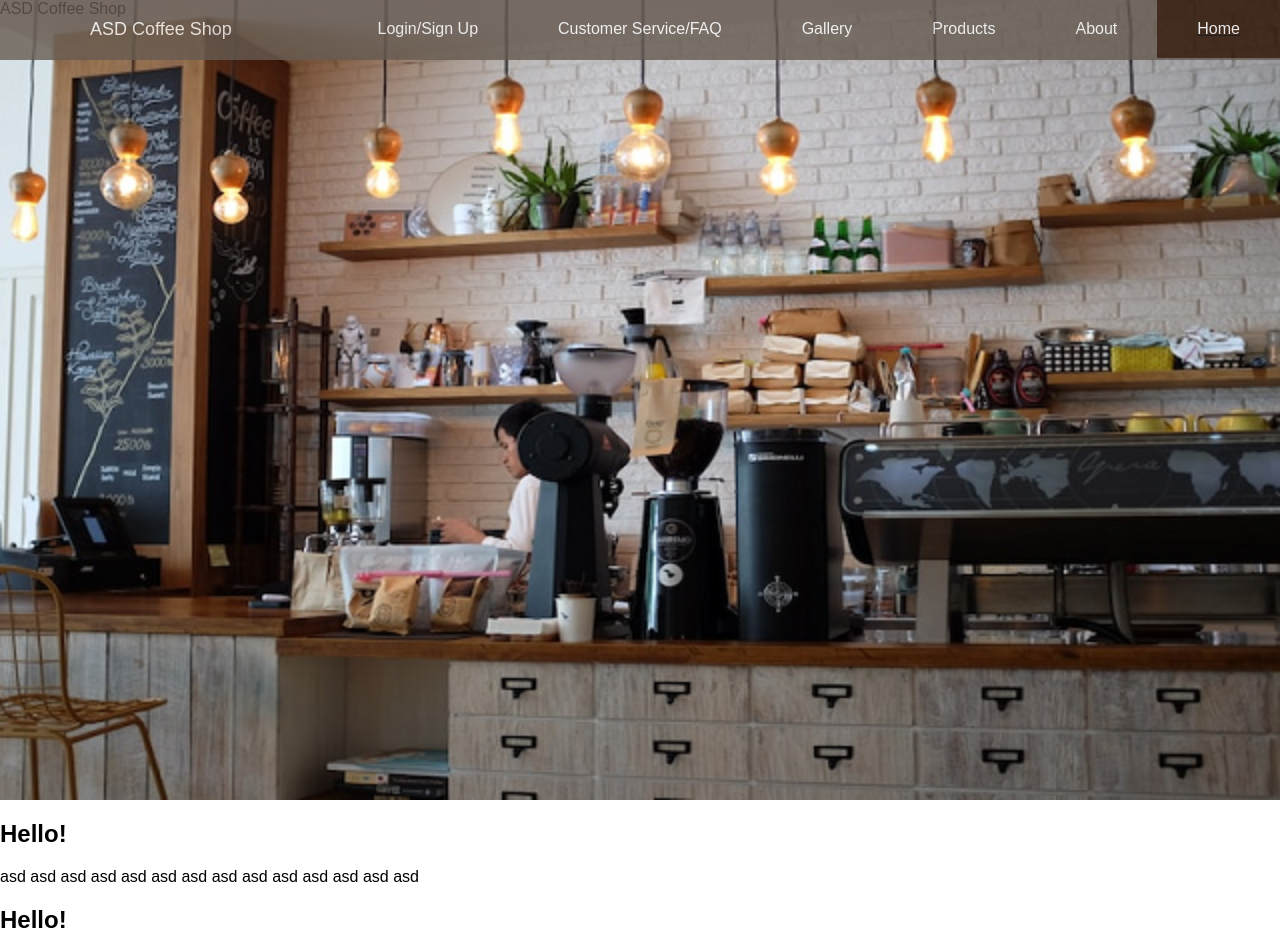
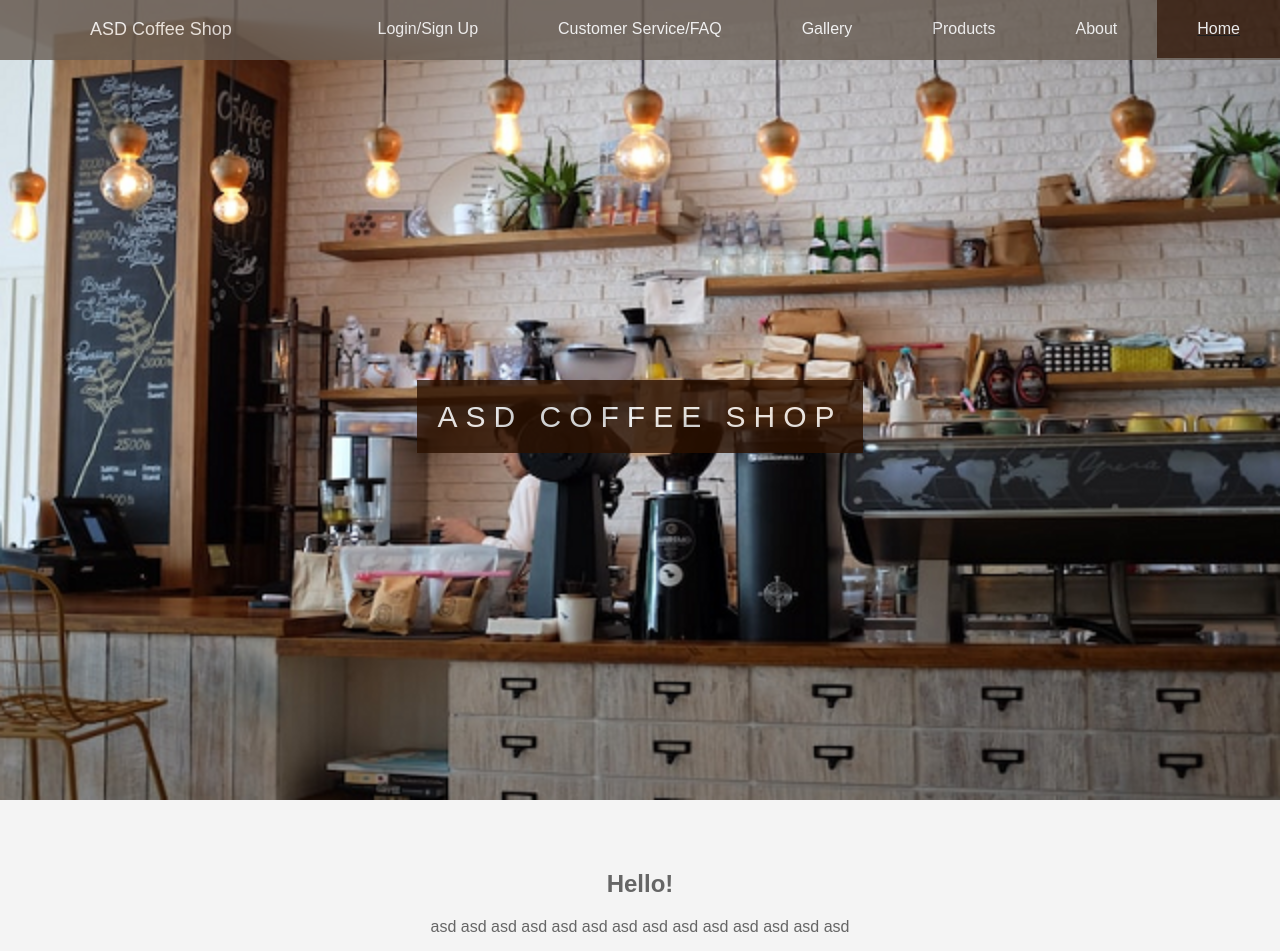
Before and after one commit to exy11111/asd, a plain HTML site: page index.html in a window 1280 px wide. Shown: the top 951 px of the page. Drawn offline with Linux system fonts and the light colour scheme.

Commit message:
Update style.css

```diff
--- a/style.css
+++ b/style.css
@@ -52,12 +52,46 @@ div{
 	display: block;
 }
 
-.pmg1{
+.pmg1, .pmg2{
 	position: relative;
 	background-position: center;
 	background-size: cover;
 	z-index: 0;
+	background-attachment: fixed;
+	background-repeat: no-repeat;
+}
 
+.pmg1{
 	background-image:url('pmg1.png');
 	min-height: 100%;
 }
+
+.pmg2{
+	background-image:url('pmg2.png');
+	min-height: 600px;
+}
+
+.ptxt{
+	position: absolute;
+	top: 50%;
+	width: 100%;
+	font-size: 30px;
+	color: #000;
+	letter-spacing: 8px;
+	text-transform: uppercase;
+	text-align: center;
+}
+
+.border{
+	background-color: #2c1100;
+	color: #ffffff;
+	padding: 20px;
+	opacity: 0.8;
+}
+
+.sec-light{
+	text-align: center;
+	padding: 50px 80px;
+	background-color: #f4f4f4;
+	color: #666;
+}
```
